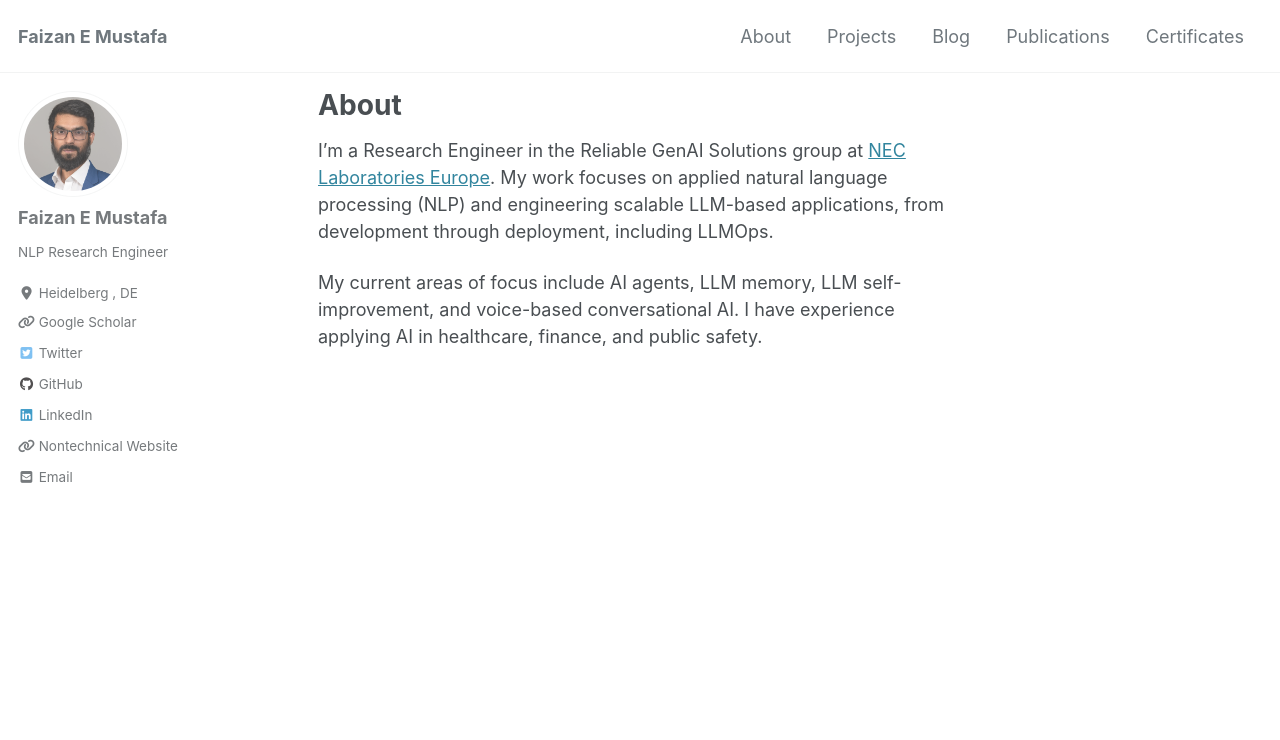
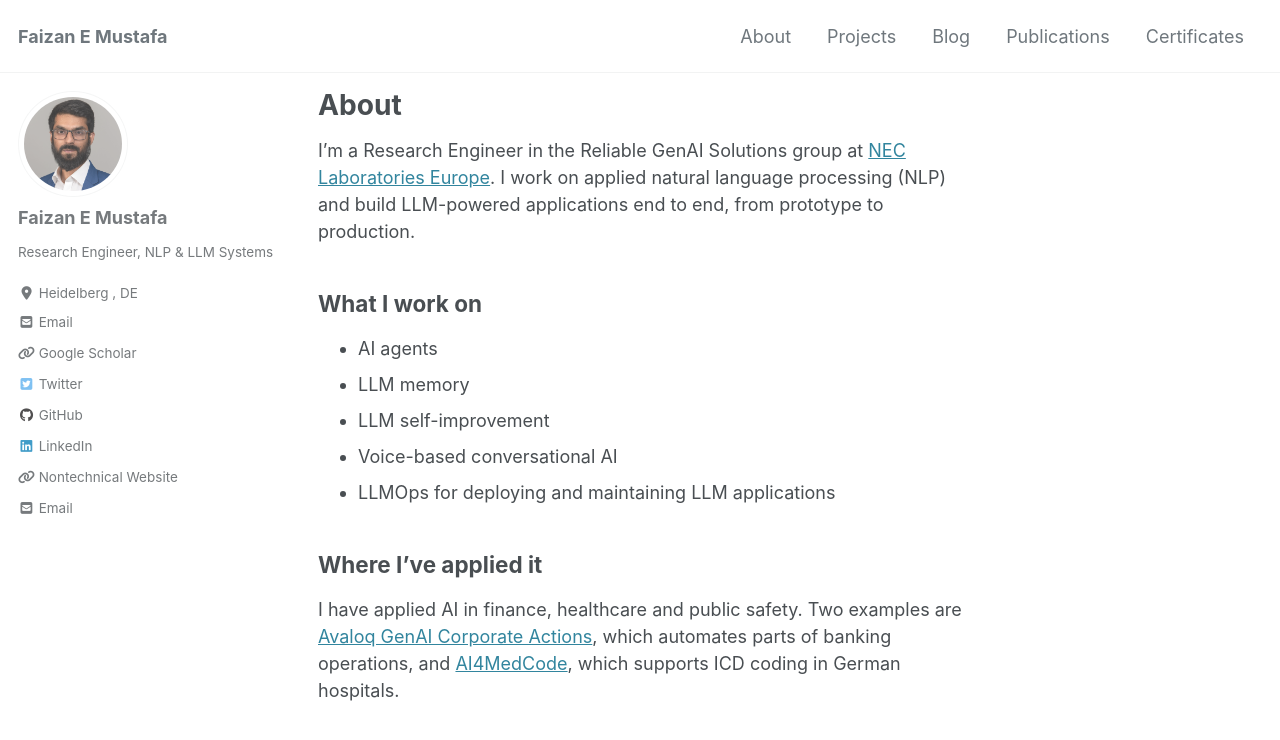
Before and after one commit to Faizan-E-Mustafa/Faizan-E-Mustafa.github.io, a Jekyll site: the page built from _pages/about.md, in a window 1280 px wide and 900 px high. Shown: the top 740 px of the window. Built offline with Jekyll 4.4.1, drawn with Linux system fonts in a browser that asks for light colours; cached includes are drawn as plain includes; nearby versions of some CDN libraries.

Commit message:
Improve about page and clean up author profile links

```diff
--- a/_config.yml
+++ b/_config.yml
@@ -109,28 +109,28 @@ analytics:
 author:
   name             : "Faizan E Mustafa"
   avatar           :  "/images/Profile.jpg" # path of avatar image, e.g. "/assets/images/bio-photo.jpg"
-  bio              : "NLP Research Engineer"
+  bio              : "Research Engineer, NLP & LLM Systems"
   location         : "Heidelberg , DE"
   email            : "faizanmustafa750@gmail.com"
   links:
     - label: "Email"
       icon: "fas fa-fw fa-envelope-square"
-      # url: mailto:your.name@email.com
+      url: "mailto:faizanmustafa750@gmail.com"
     - label: "Google Scholar"
       icon: "fas fa-fw fa-link"
       url: "https://scholar.google.com/citations?user=U2fqjPMAAAAJ&hl=en"
     - label: "Twitter"
       icon: "fab fa-fw fa-twitter-square"
       url: "https://twitter.com/FaizanEMustaf10"
-    - label: "Facebook"
-      icon: "fab fa-fw fa-facebook-square"
-      # url: "https://facebook.com/"
+    # - label: "Facebook"
+    #   icon: "fab fa-fw fa-facebook-square"
+    #   url: "https://facebook.com/"
     - label: "GitHub"
       icon: "fab fa-fw fa-github"
       url: "https://github.com/Faizan-E-Mustafa"
-    - label: "Instagram"
-      icon: "fab fa-fw fa-instagram"
-      # url: "https://instagram.com/"
+    # - label: "Instagram"
+    #   icon: "fab fa-fw fa-instagram"
+    #   url: "https://instagram.com/"
     - label: "LinkedIn"
       icon: "fab fa-fw fa-linkedin"
       url: "https://www.linkedin.com/in/faizan-e-mustafa-320b79156/"
--- a/_pages/about.md
+++ b/_pages/about.md
@@ -2,13 +2,21 @@
 layout: archive
 permalink: /about/
 title: About
+description: "Research Engineer at NEC Laboratories Europe working on LLM agents and applied NLP"
 author_profile: true
-#header:
- #   image: "/images/ab.jpg"
+comments: false
 ---
 
-I’m a Research Engineer in the Reliable GenAI Solutions group at [NEC Laboratories Europe](https://neclab.eu/research-groups/human-centric-ai/people/faizan-e-mustafa). My work focuses on applied natural language processing (NLP) and engineering scalable LLM-based applications, from development through deployment, including LLMOps.
+I'm a Research Engineer in the Reliable GenAI Solutions group at [NEC Laboratories Europe](https://neclab.eu/research-groups/human-centric-ai/people/faizan-e-mustafa). I work on applied natural language processing (NLP) and build LLM-powered applications end to end, from prototype to production.
 
-My current areas of focus include AI agents, LLM memory, LLM self-improvement, and voice-based conversational AI. I have experience applying AI in healthcare, finance, and public safety.
+## What I work on
 
-<!-- I like to read books. My [Goodreads profile](https://www.goodreads.com/user/show/131185441-faizan-mustafa) is updated occasionaly. -->
+- AI agents
+- LLM memory
+- LLM self-improvement
+- Voice-based conversational AI
+- LLMOps for deploying and maintaining LLM applications
+
+## Where I've applied it
+
+I have applied AI in finance, healthcare and public safety. Two examples are [Avaloq GenAI Corporate Actions](/CorporateActions/), which automates parts of banking operations, and [AI4MedCode](/AI4MedCode/), which supports ICD coding in German hospitals.
```
